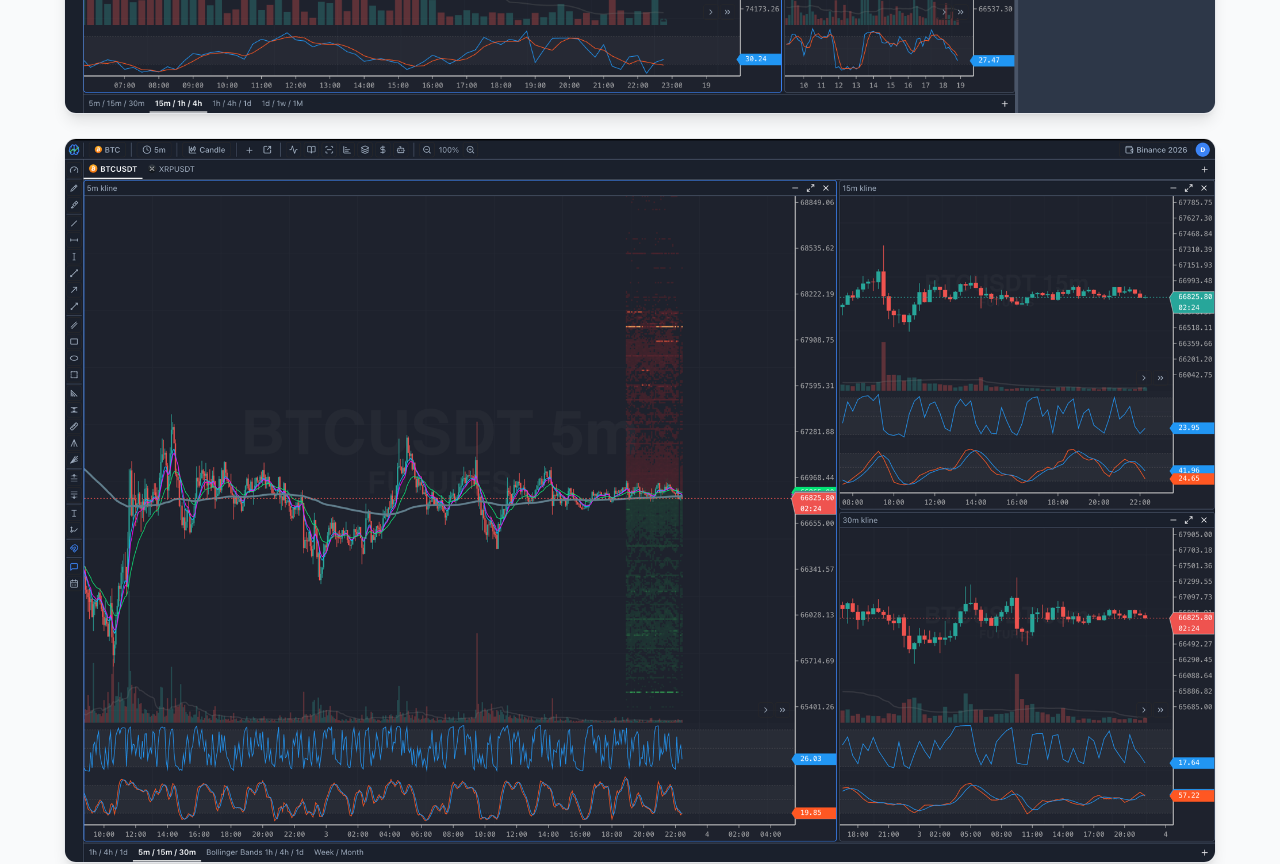
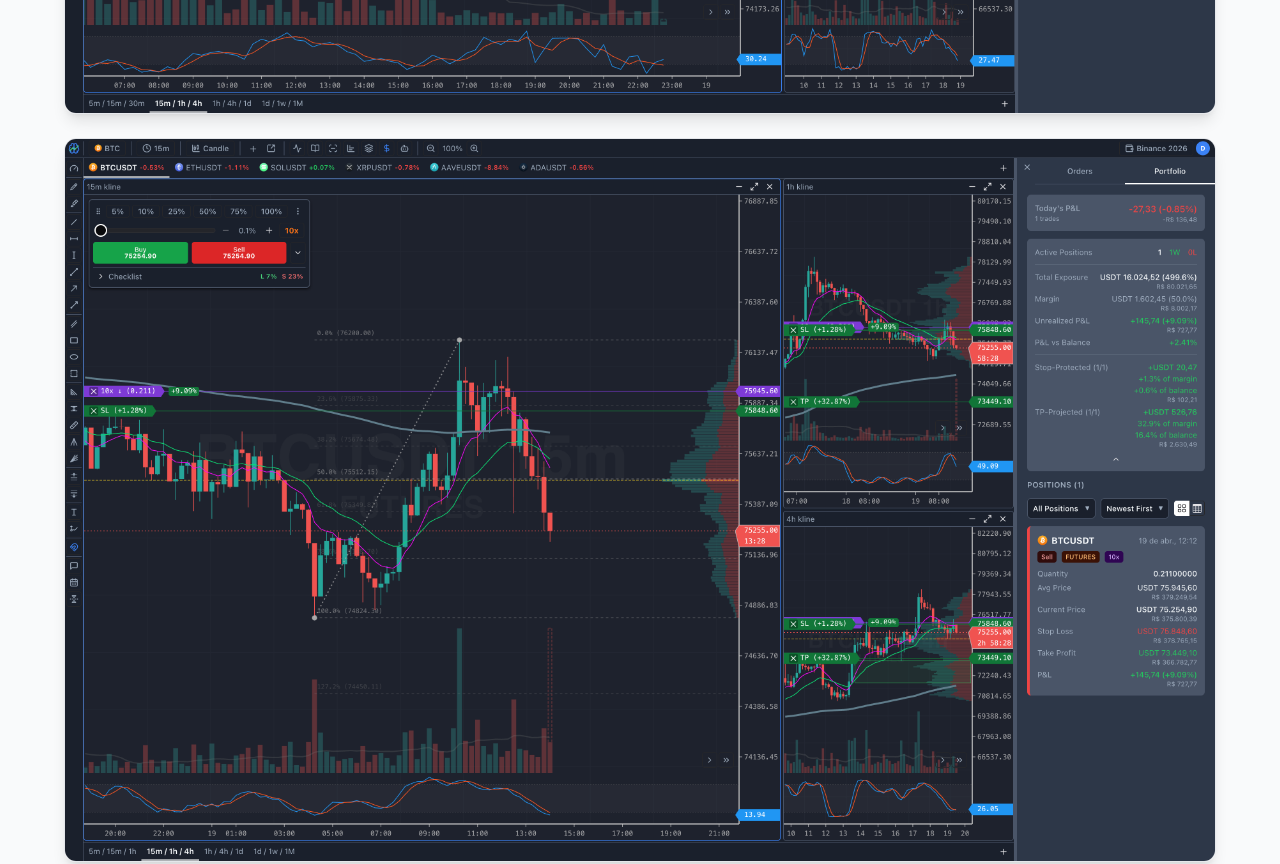
Before and after one commit to nathanssantos/marketmind-site, a Next.js app: page /en in a window 1280 px wide. Shown: the part 3300-4164 px from the top of the page. Built offline with nearby package versions, Linux system fonts and the light colour scheme.

Commit message:
chore: add screenshot-6 (multi-pane dashboard) in 3rd position

```diff
--- a/src/components/sections/Screenshots.tsx
+++ b/src/components/sections/Screenshots.tsx
@@ -5,6 +5,7 @@
 const SCREENSHOTS = [
   { src: '/images/screenshot-0.png', alt: 'MarketMind trading dashboard with multi-timeframe charts, checklist, and live portfolio' },
   { src: '/images/screenshot-5.png', alt: 'MarketMind trading dashboard — secondary view' },
+  { src: '/images/screenshot-6.png', alt: 'MarketMind multi-pane chart with volume profile, order panel, and live positions' },
   { src: '/images/screenshot-1.png', alt: 'MarketMind multi-timeframe chart with indicators' },
   { src: '/images/screenshot-2.png', alt: 'MarketMind weekly and monthly charts with Fibonacci' },
   { src: '/images/screenshot-3.png', alt: 'MarketMind multi-timeframe chart with volume profile and moving averages' },
```
Also changed, not shown: public/images/screenshot-6.png (added).
